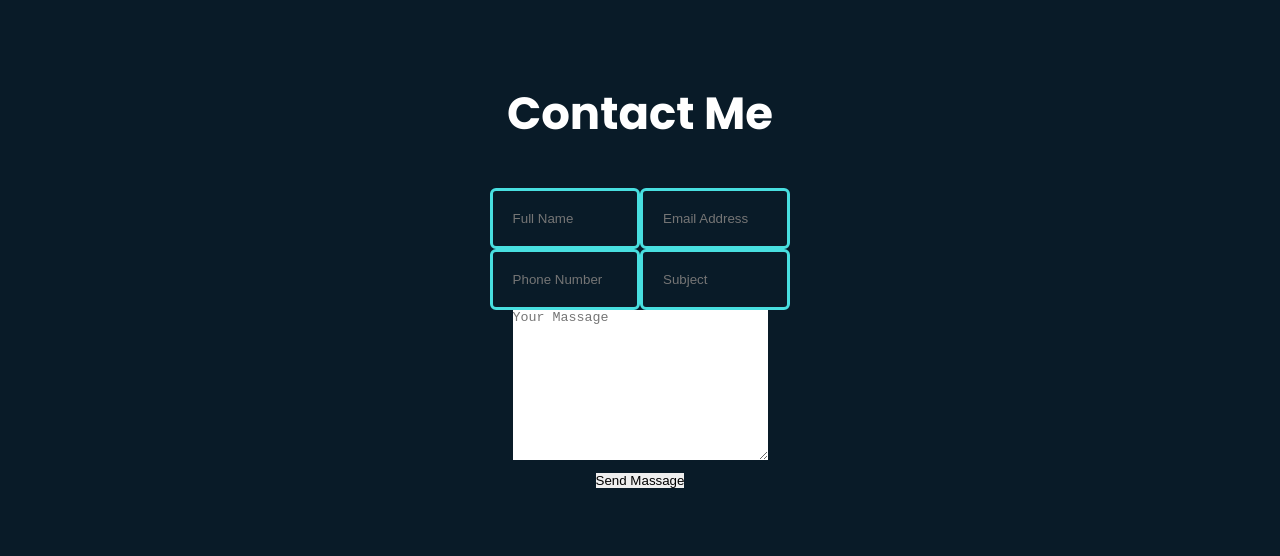
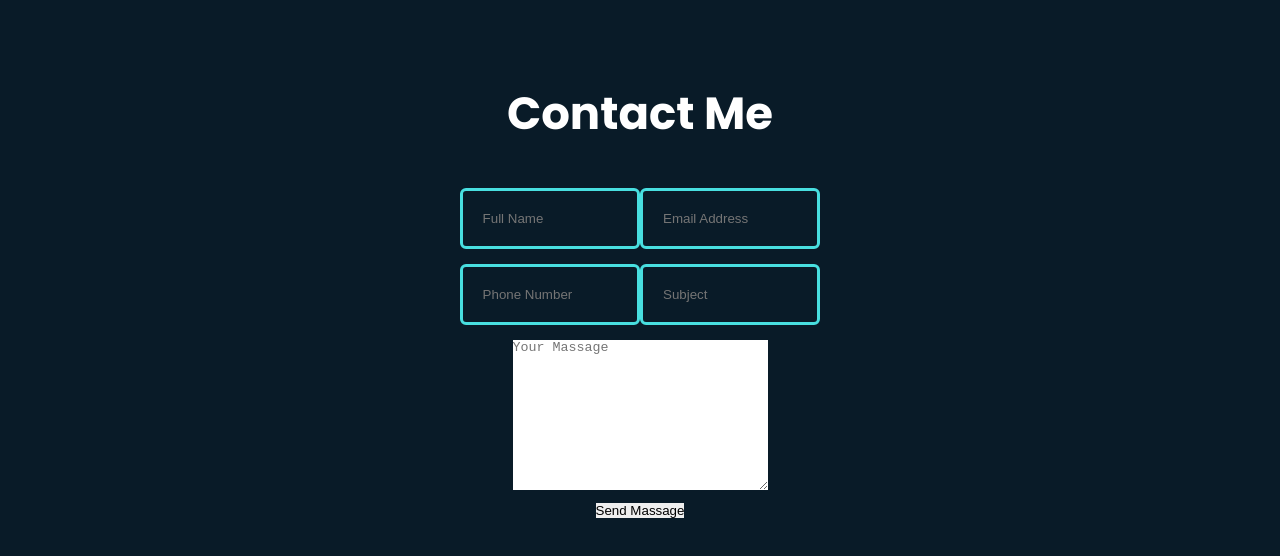
Before and after one commit to NikoJul/Niko-Portofolio, a plain HTML site: page index.html in a window 1280 px wide. Shown: the part 4250-4806 px from the top of the page. Drawn offline with nearby package versions, Linux system fonts and the light colour scheme.

Commit message:
update css/styles.css

```diff
--- a/css/styles.css
+++ b/css/styles.css
@@ -253,13 +253,14 @@ body {
 
 .container-c {
   text-align: center;
-  padding: 0px 400px;
+  padding: 0px 370px;
 }
 
 .container-c .input-box,
 .container-c .input-box1{
   display: flex;
   justify-content: space-between;
+  margin-bottom: 15px;
 }
 
 .container-c .input-box .i-name,
```
